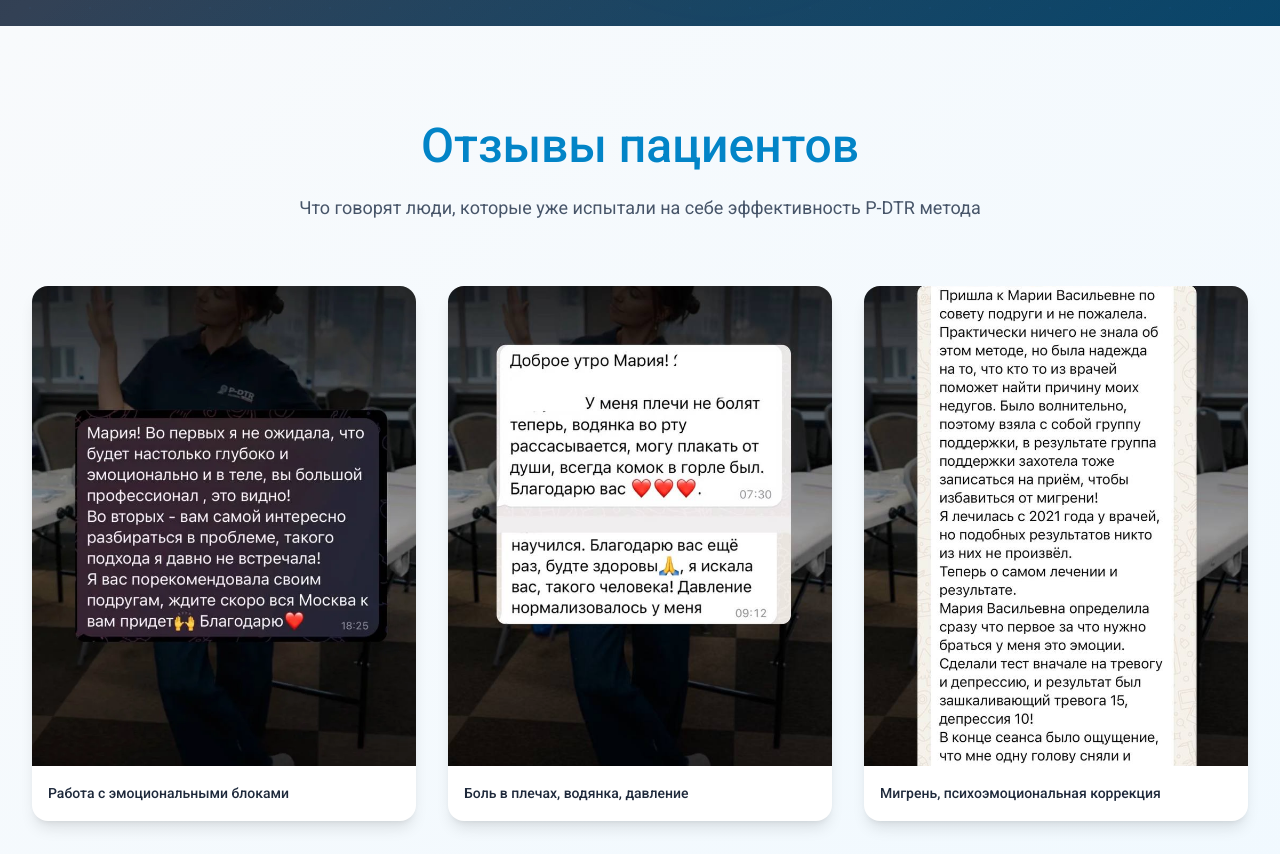
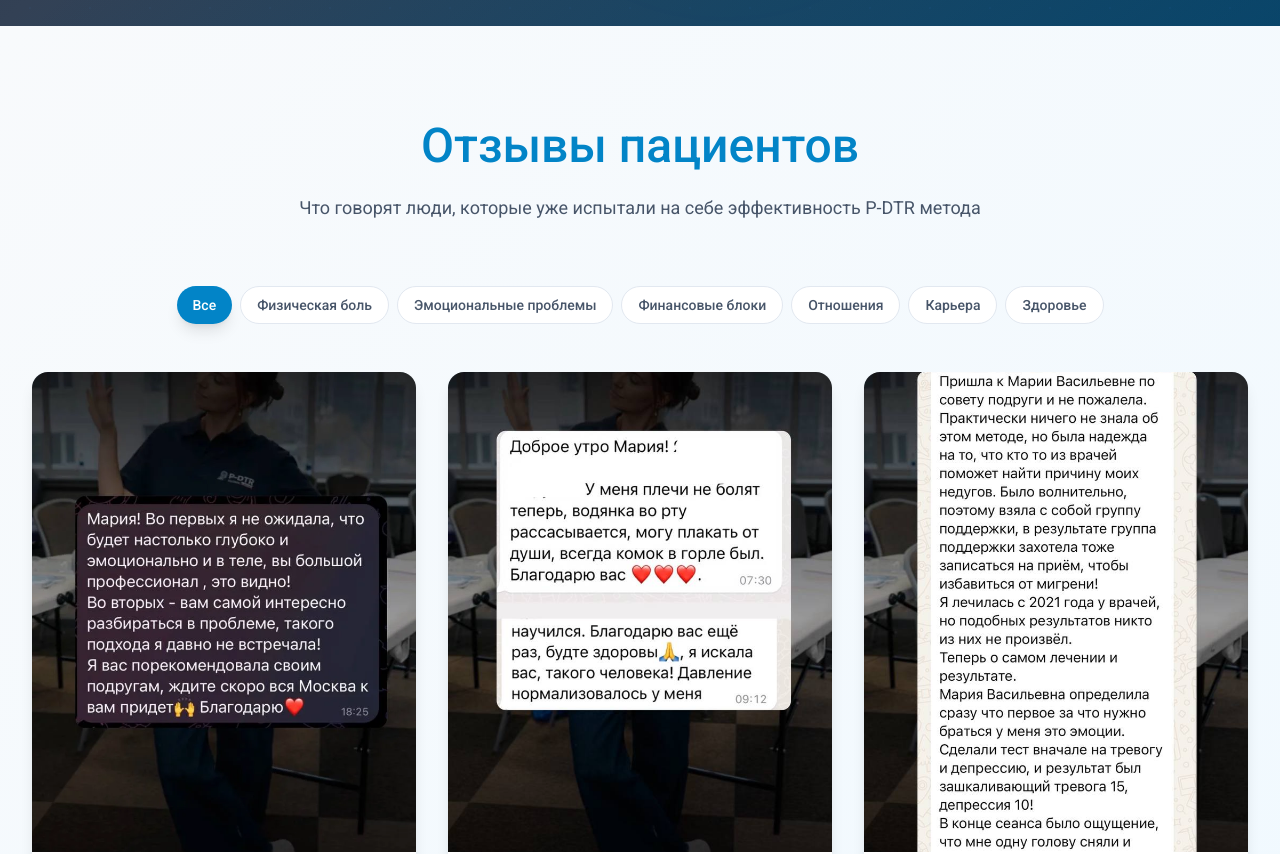
Before and after one commit to maratze/maria-pdtr, a React (Vite) app: page / in a window 1280 px wide. Shown: the part 3780-4634 px from the top of the page. Built offline with nearby package versions, Linux system fonts and the light colour scheme.

Commit message:
feat: add category filtering to testimonials and enhance UI with category tabs

```diff
--- a/src/components/Testimonials.jsx
+++ b/src/components/Testimonials.jsx
@@ -24,157 +24,196 @@ import review22 from '../assets/images/review-22.png'
 import review23 from '../assets/images/review-23.png'
 import review24 from '../assets/images/review-24.png'
 
+const categories = [
+	'Все',
+	'Физическая боль',
+	'Эмоциональные проблемы',
+	'Финансовые блоки',
+	'Отношения',
+	'Карьера',
+	'Здоровье'
+]
+
 const Testimonials = () => {
 	const [visibleCount, setVisibleCount] = useState(3)
+	const [activeCategory, setActiveCategory] = useState('Все')
 
 	const testimonials = [
 		{
 			id: 1,
 			problem: "Работа с эмоциональными блоками",
 			image: review1,
-			rating: 5
+			rating: 5,
+			category: "Эмоциональные проблемы"
 		},
 		{
 			id: 2,
 			problem: "Боль в плечах, водянка, давление",
 			image: review2,
-			rating: 5
+			rating: 5,
+			category: "Физическая боль"
 		},
 		{
 			id: 3,
 			problem: "Мигрень, психоэмоциональная коррекция",
 			image: review3,
-			rating: 5
+			rating: 5,
+			category: "Физическая боль"
 		},
 		{
 			id: 4,
 			problem: "Психоэмоциональная коррекция",
 			image: review4,
-			rating: 5
+			rating: 5,
+			category: "Эмоциональные проблемы"
 		},
 		{
 			id: 5,
 			problem: "Косоглазие у ребенка",
 			image: review5,
-			rating: 5
+			rating: 5,
+			category: "Здоровье"
 		},
 		{
 			id: 6,
 			problem: "Страх моря",
 			image: review6,
-			rating: 5
+			rating: 5,
+			category: "Эмоциональные проблемы"
 		},
 		{
 			id: 7,
 			problem: "Боль в руке",
 			image: review7,
-			rating: 5
+			rating: 5,
+			category: "Физическая боль"
 		},
 		{
 			id: 8,
 			problem: "Психоэмоциональная коррекция",
 			image: review8,
-			rating: 5
+			rating: 5,
+			category: "Эмоциональные проблемы"
 		},
 		{
 			id: 9,
 			problem: "Эмоциональный блок на деньги, проявленность",
 			image: review9,
-			rating: 5
+			rating: 5,
+			category: "Финансовые блоки"
 		},
 		{
 			id: 10,
 			problem: "Эмоциональный блок на деньги, проявленность",
 			image: review10,
-			rating: 5
+			rating: 5,
+			category: "Финансовые блоки"
 		},
 		{
 			id: 11,
 			problem: "Эмоциональный блок на деньги, проявленность",
 			image: review11,
-			rating: 5
+			rating: 5,
+			category: "Финансовые блоки"
 		},
 		{
 			id: 12,
 			problem: "Эмоциональный блок на деньги, проявленность",
 			image: review12,
-			rating: 5
+			rating: 5,
+			category: "Финансовые блоки"
 		},
 		{
 			id: 13,
 			problem: "Боль в шее",
 			image: review13,
-			rating: 5
+			rating: 5,
+			category: "Физическая боль"
 		},
 		{
 			id: 14,
 			problem: "Боль в спине",
 			image: review14,
-			rating: 5
+			rating: 5,
+			category: "Физическая боль"
 		},
 		{
 			id: 15,
 			problem: "Эмоции",
 			image: review15,
-			rating: 5
+			rating: 5,
+			category: "Эмоциональные проблемы"
 		},
 		{
 			id: 16,
 			problem: "Эмоции",
 			image: review1,
-			rating: 5
+			rating: 5,
+			category: "Эмоциональные проблемы"
 		},
 		{
 			id: 17,
 			problem: "Боль в ноге",
 			image: review1,
-			rating: 5
+			rating: 5,
+			category: "Физическая боль"
 		},
 		{
 			id: 18,
 			problem: "Последствия операции",
 			image: review18,
-			rating: 5
+			rating: 5,
+			category: "Физическая боль"
 		},
 		{
 			id: 19,
 			problem: "Невралгия",
 			image: review19,
-			rating: 5
+			rating: 5,
+			category: "Физическая боль"
 		},
 		{
 			id: 20,
 			problem: "Психоэмоциональная коррекция",
 			image: review20,
-			rating: 5
+			rating: 5,
+			category: "Эмоциональные проблемы"
 		},
 		{
 			id: 21,
 			problem: "Психоэмоциональная коррекция",
 			image: review21,
-			rating: 5
+			rating: 5,
+			category: "Эмоциональные проблемы"
 		},
 		{
 			id: 22,
 			problem: "Эмоции",
 			image: review22,
-			rating: 5
+			rating: 5,
+			category: "Эмоциональные проблемы"
 		},
 		{
 			id: 23,
 			problem: "Эмоции",
 			image: review23,
-			rating: 5
+			rating: 5,
+			category: "Эмоциональные проблемы"
 		},
 		{
 			id: 24,
 			problem: "Эмоции",
 			image: review24,
-			rating: 5
+			rating: 5,
+			category: "Эмоциональные проблемы"
 		}
 	]
 
-	const displayedTestimonials = testimonials.slice(0, visibleCount)
+	const filteredTestimonials = activeCategory === 'Все'
+		? testimonials
+		: testimonials.filter(testimonial => testimonial.category === activeCategory)
+
+	const displayedTestimonials = filteredTestimonials.slice(0, visibleCount)
 
 	return (
 		<section id="testimonials" className="py-16 lg:py-24 bg-gradient-to-br from-slate-50 to-ocean-50">
@@ -187,6 +226,25 @@ const Testimonials = () => {
 					<p className="text-md md:text-lg text-slate-600 max-w-3xl mx-auto">
 						Что говорят люди, которые уже испытали на себе эффективность P-DTR метода
 					</p>
+				</div>
+
+				{/* Category Tabs */}
+				<div className="flex flex-wrap justify-center gap-2 mb-12">
+					{categories.map((category) => (
+						<button
+							key={category}
+							onClick={() => {
+								setActiveCategory(category)
+								setVisibleCount(3) // Reset pagination when changing category
+							}}
+							className={`px-4 py-2 rounded-full text-sm font-medium transition-all duration-300 ${activeCategory === category
+									? 'bg-ocean-600 text-white shadow-lg'
+									: 'bg-white text-slate-600 hover:bg-ocean-50 hover:text-ocean-600 border border-slate-200'
+								}`}
+						>
+							{category}
+						</button>
+					))}
 				</div>
 
 				{/* Testimonials Grid */}
@@ -229,7 +287,7 @@ const Testimonials = () => {
 				</div>
 
 				{/* Show More Button */}
-				{visibleCount < testimonials.length && (
+				{visibleCount < filteredTestimonials.length && (
 					<div className="text-center mt-12">
 						<button
 							onClick={() => setVisibleCount(prev => prev + 3)}
```
